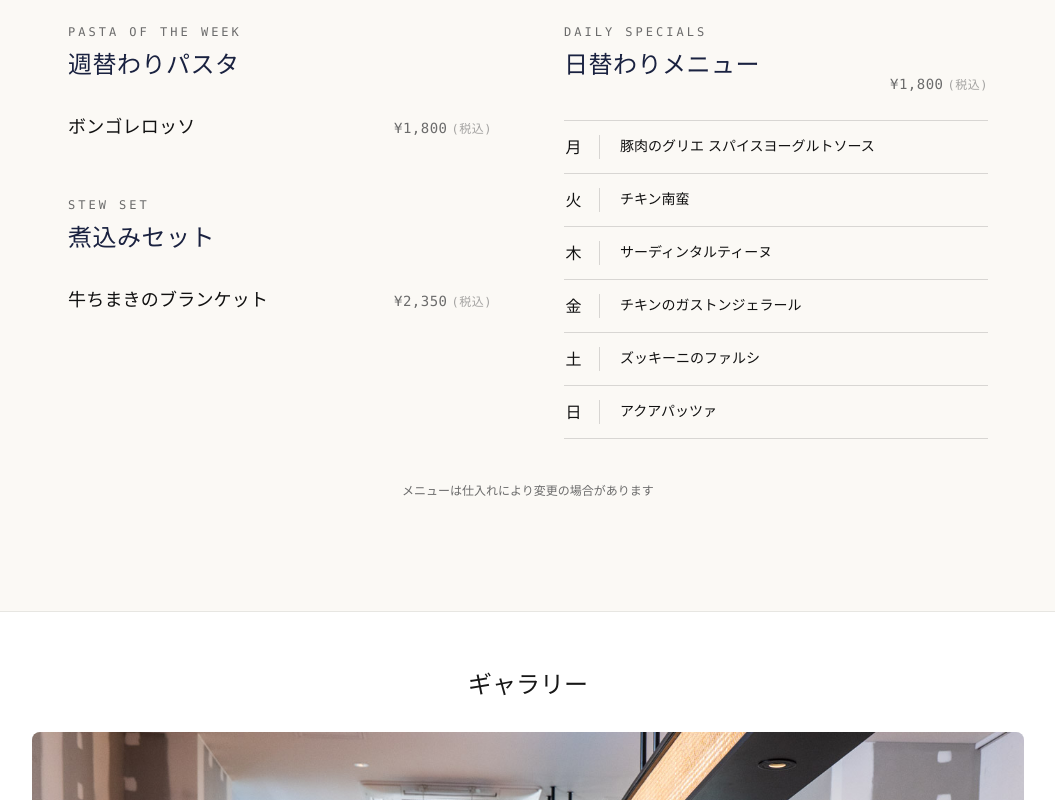
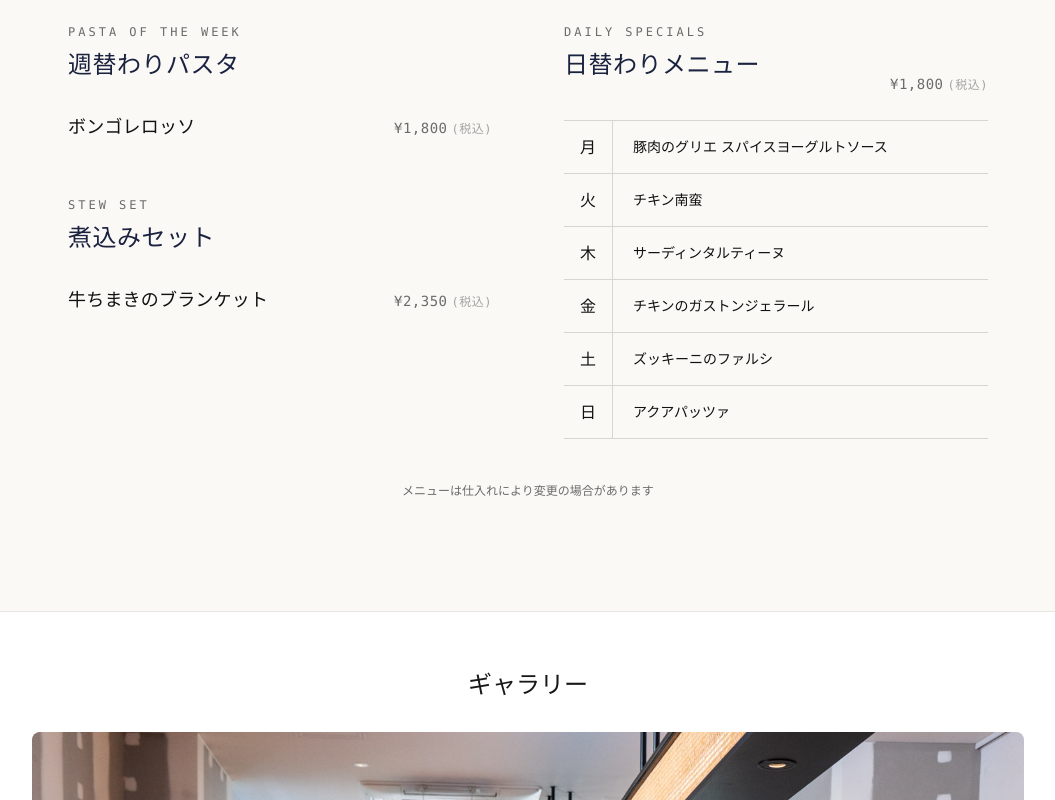
Before and after one commit to le-benaton/le-panier.net, a Next.js app: page / in a window 1280 px wide. Shown: the part 3040-3840 px from the top of the page, without its empty margins (112-1167 px from the left). Built offline with nearby package versions, Linux system fonts and the light colour scheme.

Commit message:
fix(): 日替わりの曜日のCSS調整

```diff
--- a/src/app/weekly-menu.tsx
+++ b/src/app/weekly-menu.tsx
@@ -76,16 +76,15 @@ export default function WeeklyMenu() {
               </div>
             </div>
 
-            <ul className="list-none p-0 m-0 border-t border-black/[0.14] dark:border-white/[0.14]">
+            <ul className="grid grid-cols-[auto_1fr] list-none p-0 m-0 border-t border-black/[0.14] dark:border-white/[0.14]">
               {DAILY_MENU.map((entry) => (
-                <li
-                  key={entry.weekday}
-                  className="flex items-baseline gap-[14px] md:gap-5 py-3 md:py-3.5 border-b border-black/[0.14] dark:border-white/[0.14]"
-                >
-                  <div className="w-7 md:w-9 flex-shrink-0 self-stretch flex items-center justify-center border-r border-black/[0.14] dark:border-white/[0.14] pr-3 md:pr-4 font-serif text-sm md:text-base">
+                <li key={entry.weekday} className="contents">
+                  <div className="flex items-center justify-center px-3 md:px-4 py-3 md:py-3.5 border-r border-b border-black/[0.14] dark:border-white/[0.14] font-serif text-sm md:text-base whitespace-nowrap">
                     {entry.weekday}
                   </div>
-                  <div className="flex-1 text-sm leading-[1.6]">{entry.item}</div>
+                  <div className="flex items-center pl-[14px] md:pl-5 py-3 md:py-3.5 border-b border-black/[0.14] dark:border-white/[0.14] text-sm leading-[1.6]">
+                    {entry.item}
+                  </div>
                 </li>
               ))}
             </ul>
```
